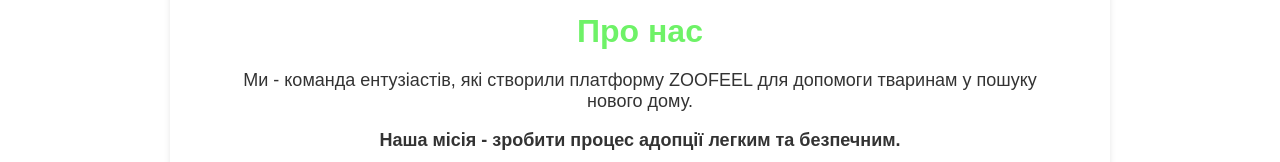
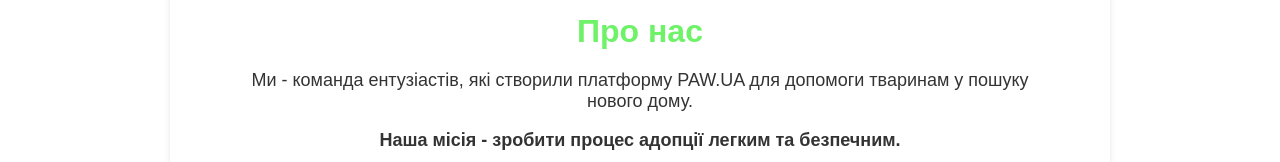
Before and after one commit to Say1578/PawUA, a React (Create React App) app: page /#/about in a window 1280 px wide. Shown: the part 338-500 px from the top of the page. Built offline with nearby package versions, Linux system fonts and the light colour scheme.

Commit message:
Update About.tsx

```diff
--- a/src/pages/About.tsx
+++ b/src/pages/About.tsx
@@ -16,7 +16,7 @@
       </div>
 
       <h1 className="title-about">Про нас</h1>
-      <p>Ми - команда ентузіастів, які створили платформу ZOOFEEL для допомоги тваринам у пошуку нового дому.</p>
+      <p>Ми - команда ентузіастів, які створили платформу PAW.UA для допомоги тваринам у пошуку нового дому.</p>
       <p className="importent">Наша місія - зробити процес адопції легким та безпечним.</p>
     </div>
   );
```
